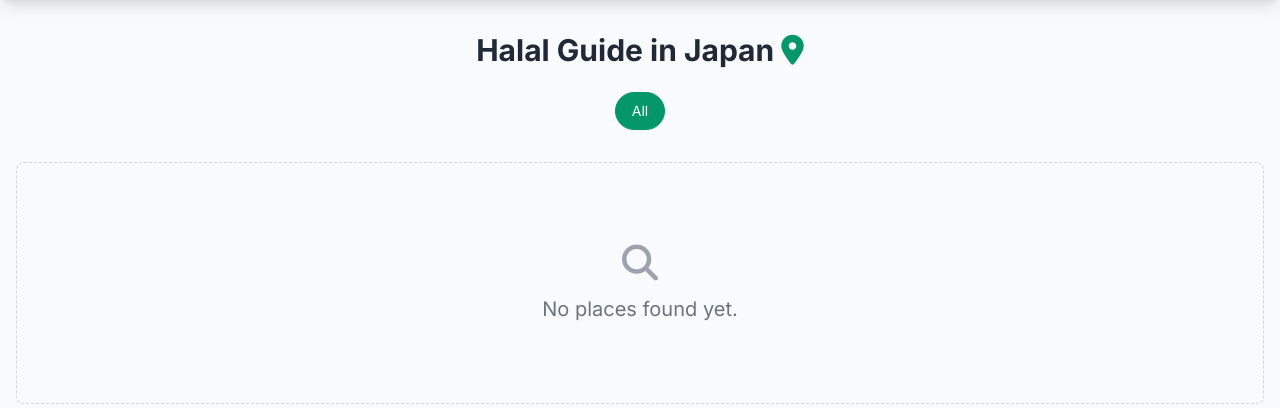
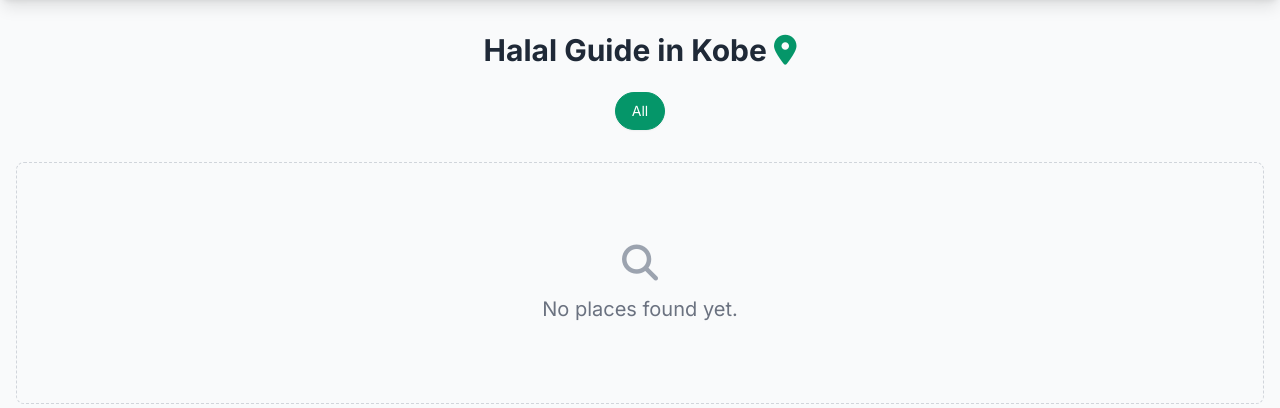
Before and after one commit to Firas001/kobe_halal, a Django app: page / in a window 1280 px wide. Shown: the part 64-472 px from the top of the page. Run offline with Django 5.2, Linux system fonts and the light colour scheme; data that the repository does not hold is empty; some libraries are stand-ins or nearby versions.

Commit message:
refac: change text

```diff
--- a/restaurants/templates/restaurants/list.html
+++ b/restaurants/templates/restaurants/list.html
@@ -3,7 +3,7 @@
 {% block content %}
 
 <div class="mb-8 text-center">
-    <h1 class="text-3xl font-bold text-gray-800 mb-6">Halal Guide in Japan <i
+    <h1 class="text-3xl font-bold text-gray-800 mb-6">Halal Guide in Kobe <i
             class="fa-solid fa-location-dot text-emerald-600"></i></h1>
 
     <div class="flex flex-wrap justify-center gap-3">
```
